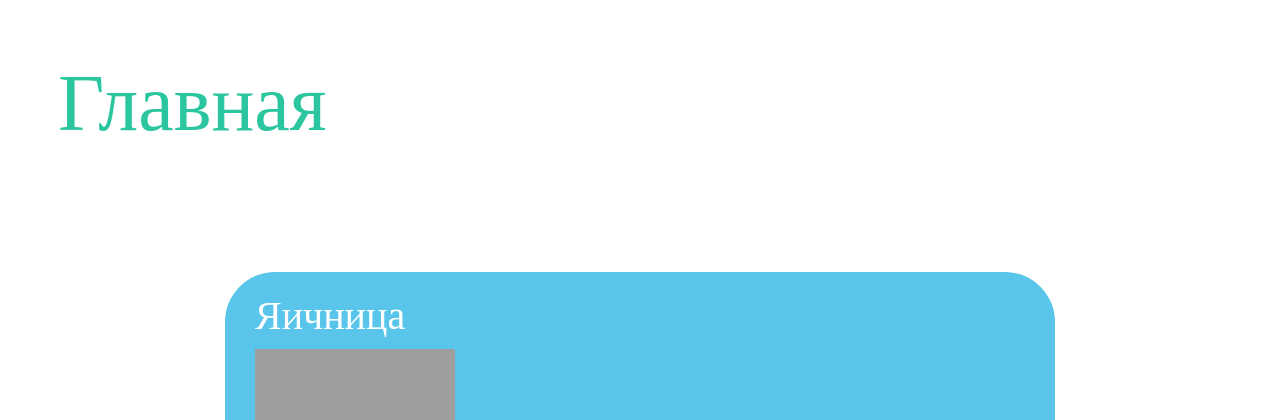
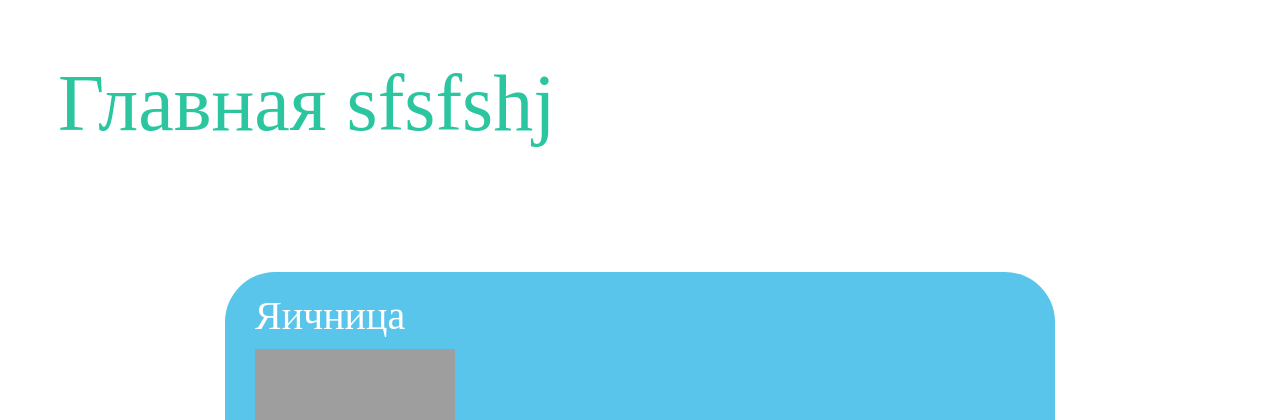
Before and after one commit to ThattedHase/ametcare, a Flask app: page /main in a window 1280 px wide. Shown: the top 420 px of the page. Run offline with Flask 3, Linux system fonts and the light colour scheme; grey boxes are pictures that could not be loaded.

Commit message:
Update main.html
addCode

```diff
--- a/templates/main.html
+++ b/templates/main.html
@@ -6,7 +6,7 @@
 </head>
 <body>
   <div class="content">
-    <div id="title">Главная</div>
+    <div id="title">Главная sfsfshj </div>
     <div id="title"> </div>
 
   </div>
```
